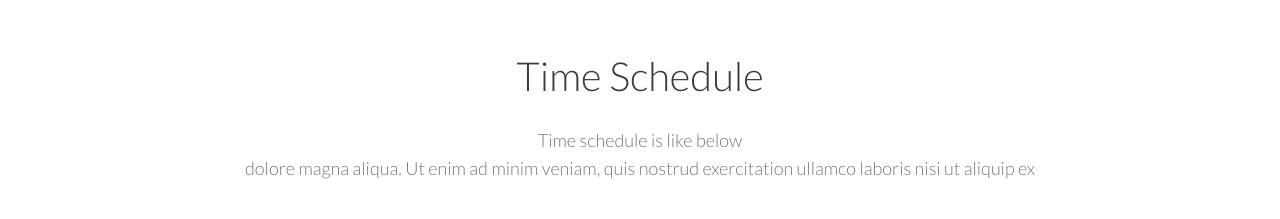
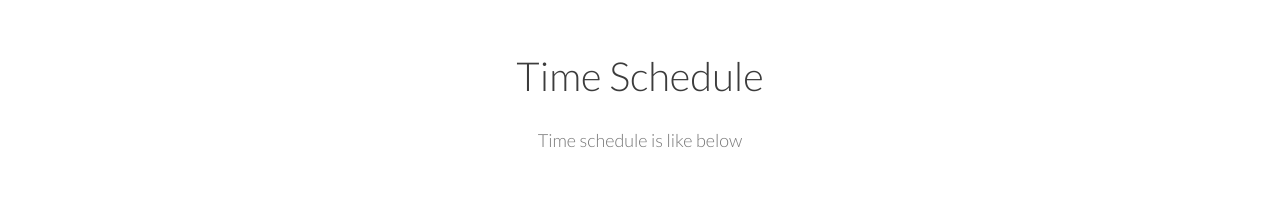
Before and after one commit to VRI/VRI.github.io, a plain HTML site: page index.html in a window 1280 px wide. Shown: the part 1320-1539 px from the top of the page. Drawn offline with nearby package versions, Linux system fonts and the light colour scheme; some packages are replaced by stand-ins of ours.

Commit message:
Update index.html

```diff
--- a/index.html
+++ b/index.html
@@ -169,7 +169,7 @@
                 <div class="row">
                     <div class="heading wow fadeInUp">
                         <h2>Time Schedule</h2>
-                        <p>Time schedule is like below <br> dolore magna aliqua. Ut enim ad minim veniam, quis nostrud exercitation ullamco laboris nisi ut aliquip ex</p>
+                        <p>Time schedule is like below <br></p>
                     </div>
                     <div class="col-sm-6 col-md-3 wow fadeInLeft">
                         <div class="service">
```
